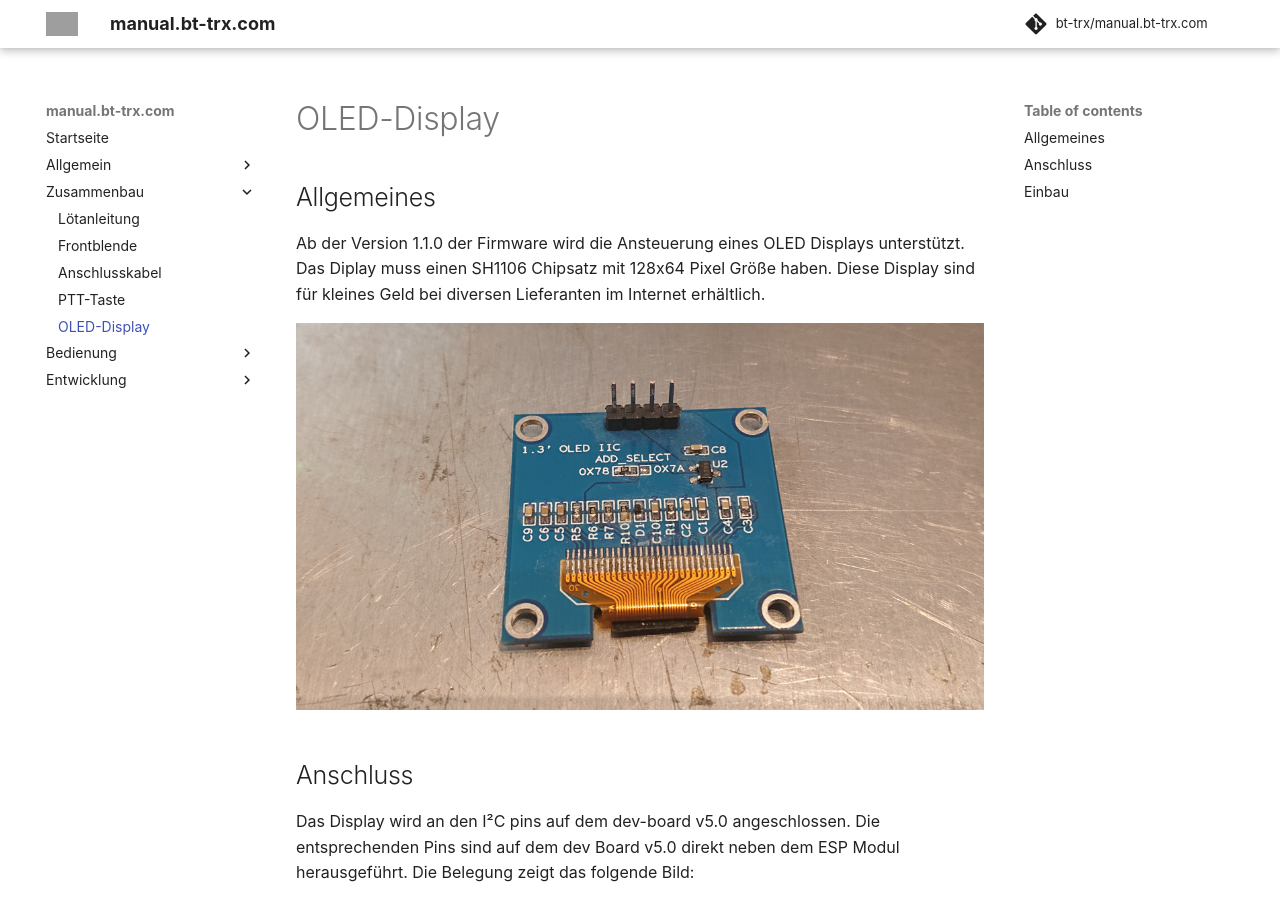
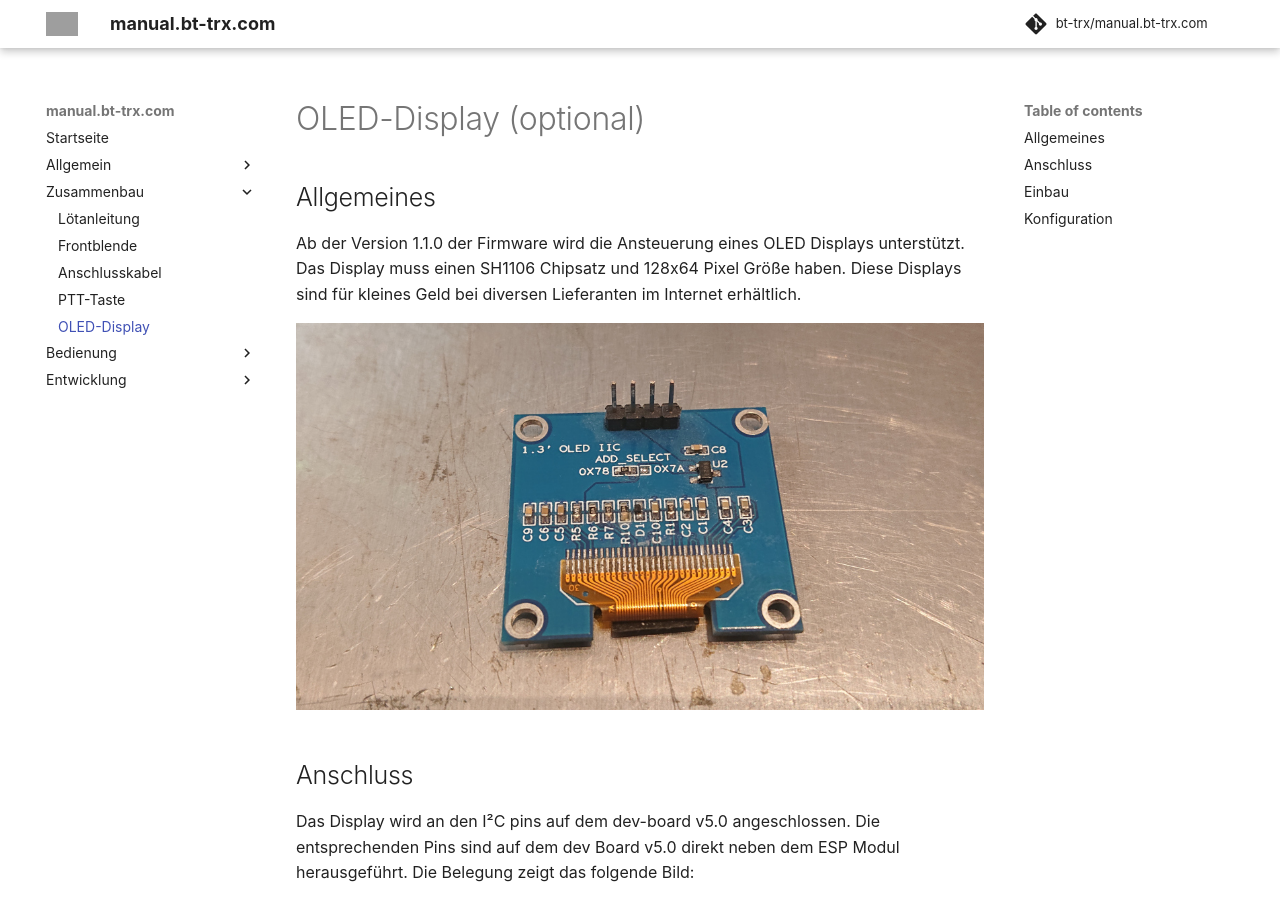
Before and after one commit to bt-trx/manual.bt-trx.com, an MkDocs documentation site: the page built from docs/20_Zusammenbau/OLED-Display.md, in a window 1280 px wide and 900 px high. Built offline with MkDocs 1.6.1 and Material for MkDocs 9.7.7, drawn with Linux system fonts in a browser that asks for light colours; comment, search, counter and statistics services are not loaded; some of the changed text lies outside the part shown; grey boxes are pictures that could not be loaded.

Commit message:
Fix some typos

```diff
--- a/docs/20_Zusammenbau/OLED-Display.md
+++ b/docs/20_Zusammenbau/OLED-Display.md
@@ -1,10 +1,10 @@
-# OLED-Display
+# OLED-Display (optional)
 
 ## Allgemeines
 
 Ab der Version 1.1.0 der Firmware wird die Ansteuerung eines OLED Displays
-unterstützt. Das Diplay muss einen SH1106 Chipsatz mit 128x64 Pixel Größe
-haben. Diese Display sind für kleines Geld bei diversen Lieferanten im
+unterstützt. Das Display muss einen SH1106 Chipsatz und 128x64 Pixel Größe
+haben. Diese Displays sind für kleines Geld bei diversen Lieferanten im
 Internet erhältlich.
 
 ![SH1106 1.3" OLED Display](OLED_Display.jpg)
@@ -29,3 +29,8 @@ OLED Display mit ins Gehäuse einzubauen. Für das Display wird ein kleiner
 Ausschnitt gefeilt und das Display selbst mit 4 M3 Senkkopfschrauben
 befestigt. Wichtig ist hierbei, die Schrauben nicht zu fest anzuziehen, da
 sonst die Platine an den Ecken zu stark gebogen wird.
+
+## Konfiguration
+
+Es ist keine weitere Konfiguration erforderlich. Das Display sollte sofort
+funktionieren und den aktuellen Status von bt-trx anzeigen.
```
